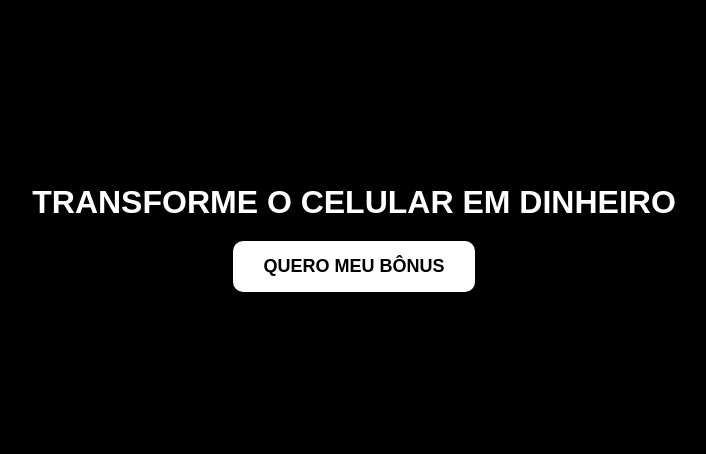
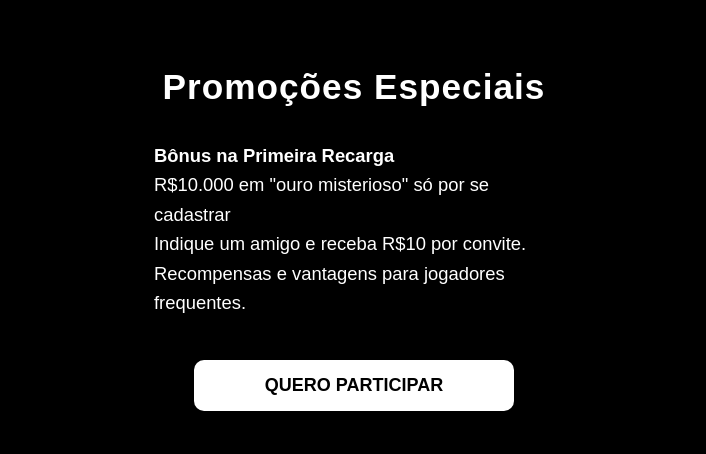
Before and after one commit to ronaldoarch/Lp3-Fatowin, a plain HTML site: page index.html in a window 1280 px wide. Shown: the part 173-627 px from the top of the page, without its empty margins (286-992 px from the left). Drawn offline with Linux system fonts and the light colour scheme.

Commit message:
Comit novo background

```diff
--- a/index.html
+++ b/index.html
@@ -1,4 +1,3 @@
-
 <!DOCTYPE html>
 <html lang="pt-BR">
 <head>
@@ -59,7 +58,15 @@
 
 </head>
 <body>
-  <h1>TRANSFORME O CELULAR EM DINHEIRO</h1>
-  <a class="cta" href="https://www.fatowin.com/?id=416914441&currency=BRL&type=2" target="_blank">QUERO MEU BÔNUS</a>
+  <div style="background: #000; padding: 40px 20px; border-radius: 16px; max-width: 400px; width: 100%; box-shadow: 0 4px 24px rgba(0,0,0,0.7); display: flex; flex-direction: column; align-items: center; gap: 24px;">
+    <h1 style="font-size: 2.2em; margin-bottom: 10px; letter-spacing: 1px;">Promoções Especiais</h1>
+    <ul style="list-style: none; padding: 0; margin: 0; text-align: left; font-size: 1.15em; line-height: 1.6;">
+      <li><strong>Bônus na Primeira Recarga</strong></li>
+      <li>R$10.000 em "ouro misterioso" só por se cadastrar</li>
+      <li>Indique um amigo e receba R$10 por convite.</li>
+      <li>Recompensas e vantagens para jogadores frequentes.</li>
+    </ul>
+    <a class="cta" href="https://www.fatowin.com/?id=416914441&currency=BRL&type=2" target="_blank" style="margin-top: 18px; width: 100%; max-width: 260px;">QUERO PARTICIPAR</a>
+  </div>
 </body>
 </html>
```
